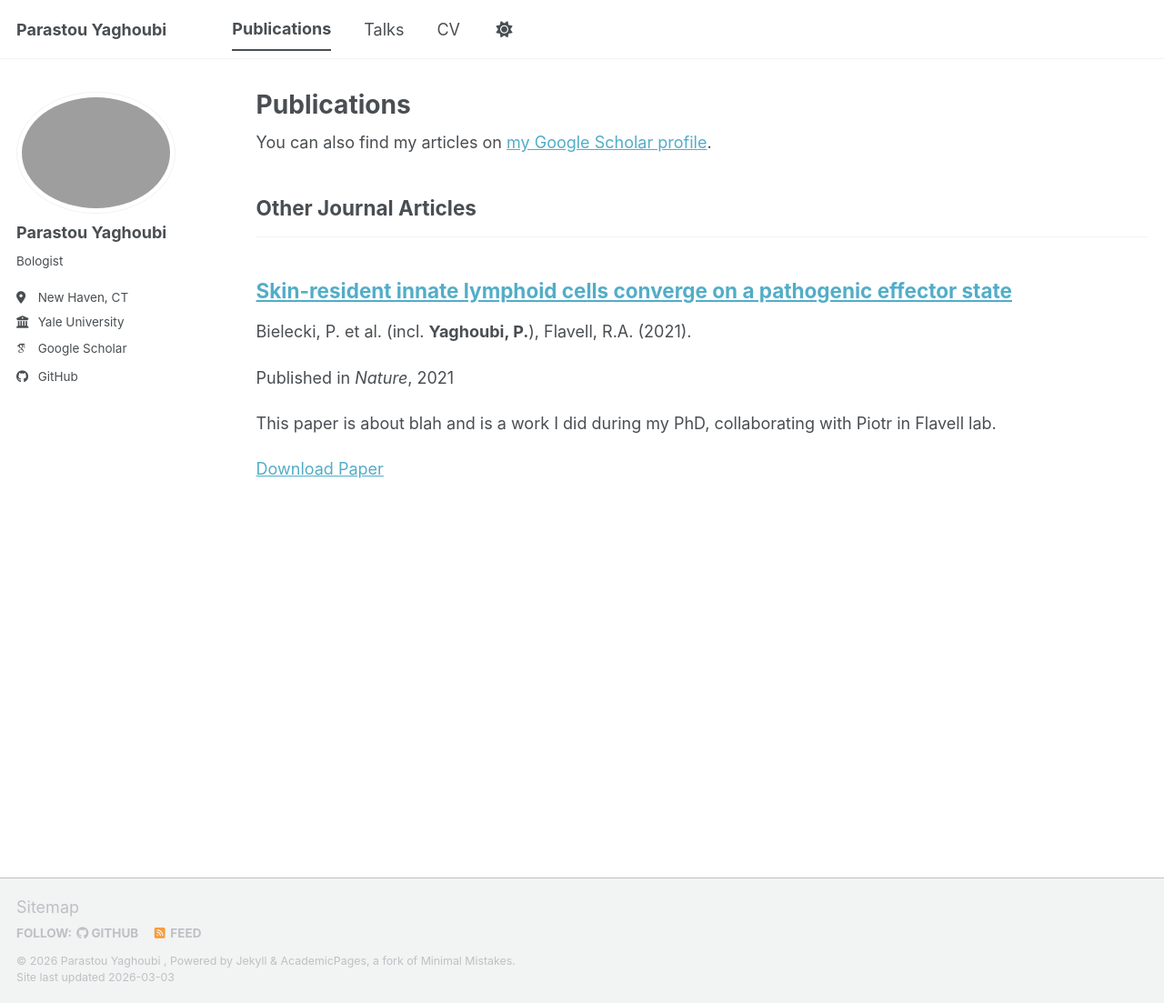
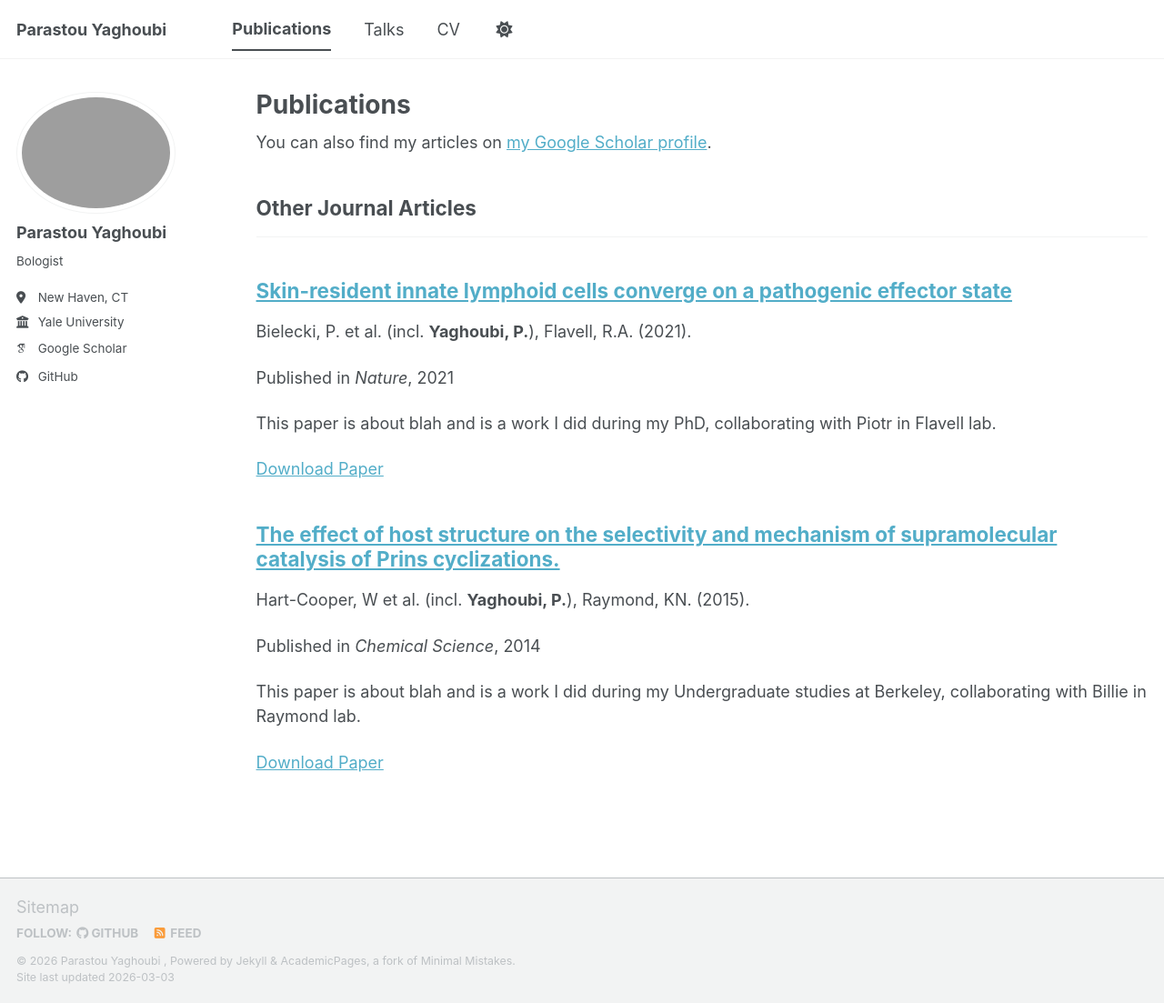
Before and after one commit to parastou-yaghoubi/parastou-yaghoubi.github.io, a Jekyll site: the page built from _pages/publications.html, in a window 1280 px wide and 1103 px high. Shown: the whole window at 91% size. Built offline with Jekyll 4.4.1, drawn with Linux system fonts in a browser that asks for light colours; some web fonts are replaced; a script bundle is joined from its source files by our own code; library files that are not in the unit come from our copies; a file with an impossible date is left out.

Commit message:
Update 2015_ChemSci_Hart-Cooper.md

```diff
--- a/_publications/2015_ChemSci_Hart-Cooper.md
+++ b/_publications/2015_ChemSci_Hart-Cooper.md
@@ -4,7 +4,7 @@ collection: publications
 category: other_manuscripts
 permalink: https://pmc.ncbi.nlm.nih.gov/articles/PMC5811099/
 excerpt: 'This paper is about blah and is a work I did during my Undergraduate studies at Berkeley, collaborating with Billie in Raymond lab.'
-date: 2015
+date: 2014-11-28
 venue: 'Chemical Science'
 paperurl: 'https://pmc.ncbi.nlm.nih.gov/articles/PMC5811099/'
 authors: Hart-Cooper, W et al. (incl. <b>Yaghoubi, P.</b>), Raymond, KN. (2015).
```
